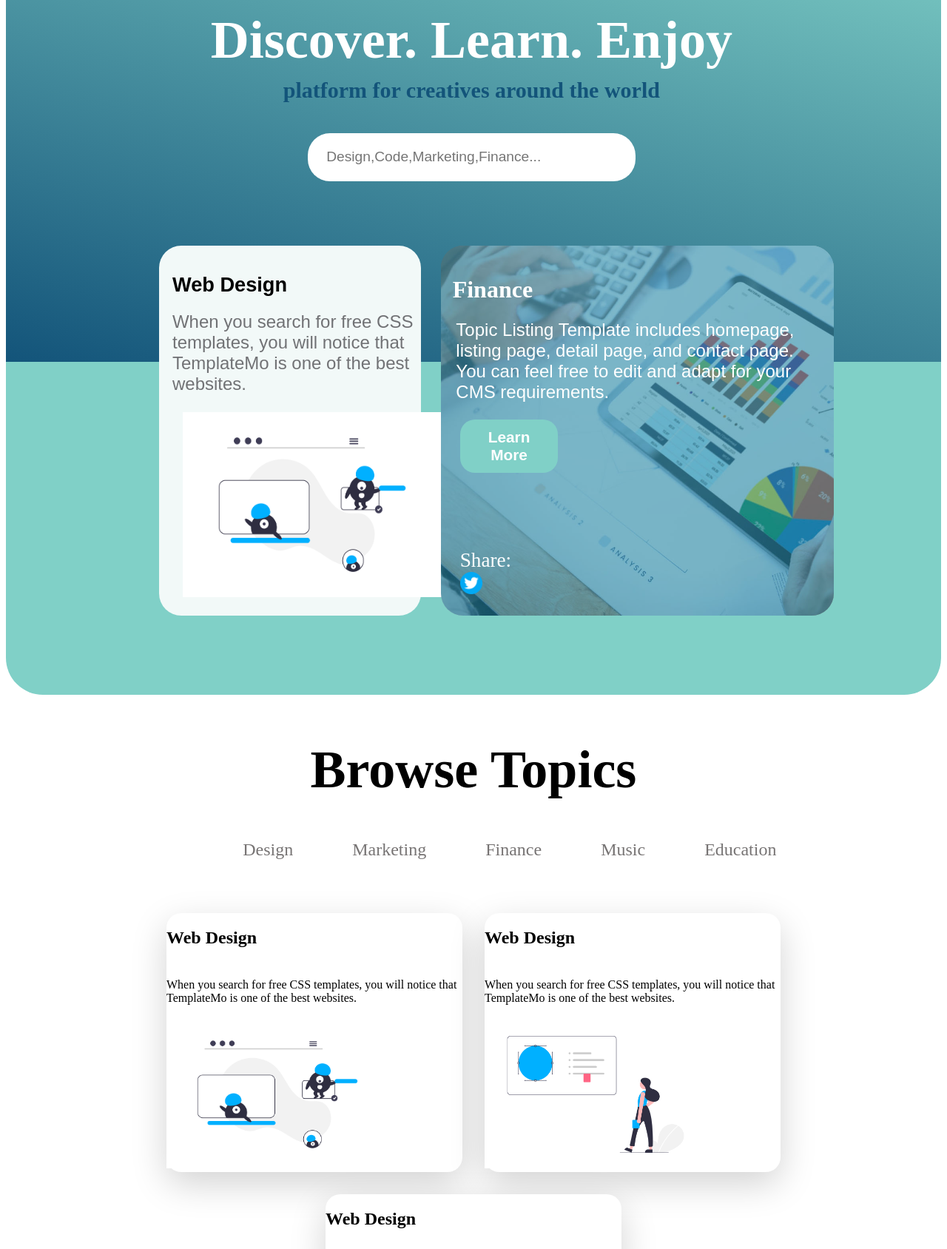
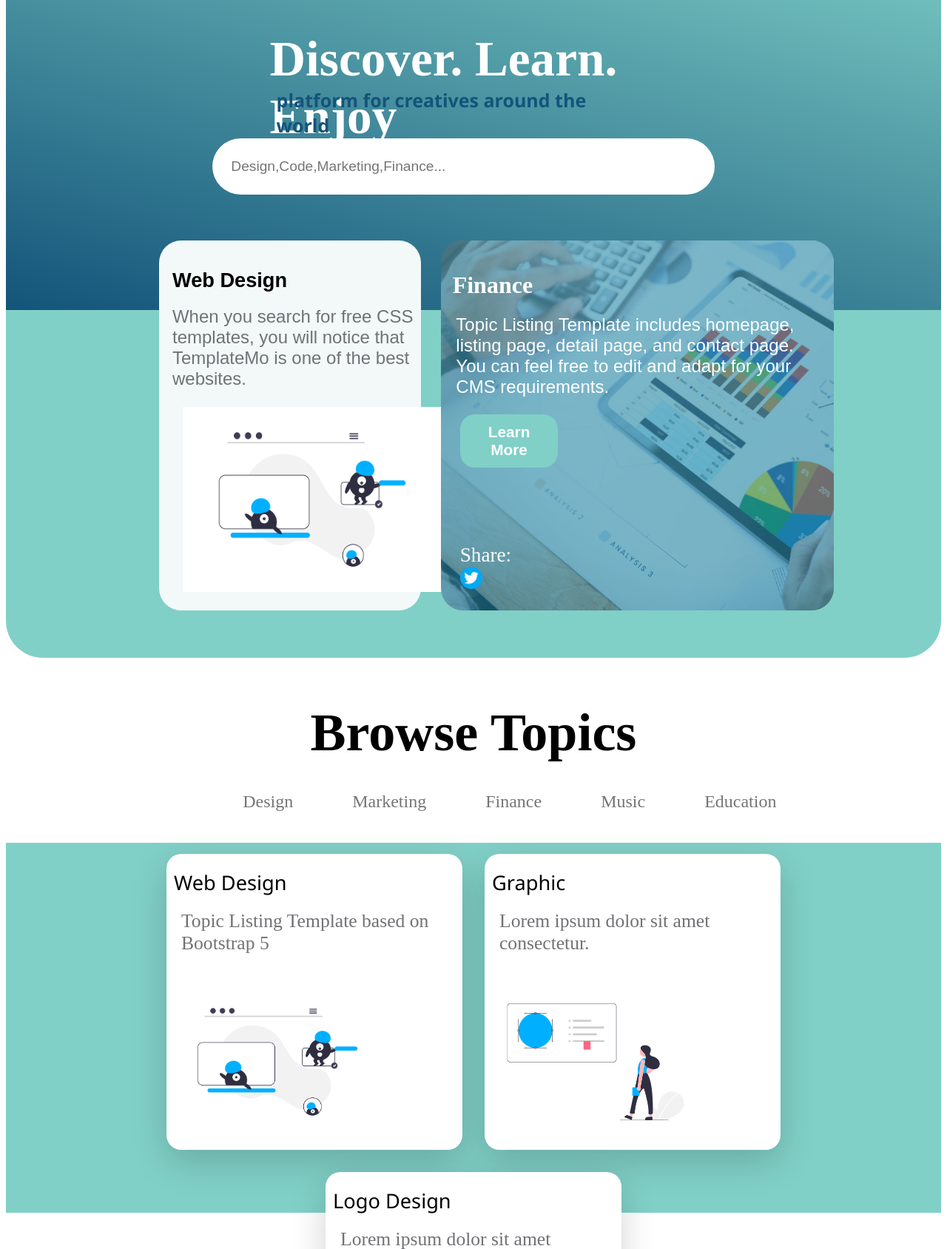
Before and after one commit to SURYA-200346/Design-web, a plain HTML site: page index.html in a window 1280 px wide. Shown: the part 139-1827 px from the top of the page at 74% size. Drawn offline with Linux system fonts and the light colour scheme.

Commit message:
added some style

```diff
--- a/index.css
+++ b/index.css
@@ -1,19 +1,16 @@
-/* body{
-    margin: 0;
-    padding: 0;
+/* html {
+  scroll-behavior: smooth;
 } */
 .navbar {
     /* background-color: #80d0c7; */
-    position: fixed;
+    /* position: fixed; */
     min-width: 100%;
     display: flex;
     flex-wrap: wrap;
     flex-direction: row;
     justify-content: flex-start;
     border-bottom: 1px solid rgba(128, 208, 199, 0.563);
-    /* float: right; */
-    /* background-color: #80d0c7; */
-z-index: 2;
+    z-index: 2;
 }
 
 .icon {
@@ -46,6 +43,7 @@ z-index: 2;
     font-size: 16px;
 
 }
+
 .navbar li a:hover {
     color: #13547a;
     transition-duration: 0.5s;
@@ -82,17 +80,17 @@ z-index: 2;
     transition-duration: 0.5s;
 }
 
-.section-1 {
+#section-1 {
     background-image: linear-gradient(15deg, #13547a 0%, #80d0c7 100%);
     width: 100%;
-    height: 620px;
+    height: 550px;
     position: relative;
 }
 
 .container {
-    position: absolute;
-    width: 70%;
-    /* height: 400px; */
+    position: relative;
+    max-width: 70%;
+    height: 100px;
     display: flex;
     flex-wrap: wrap;
     justify-content: center;
@@ -104,26 +102,32 @@ z-index: 2;
 }
 
 .container h1 {
-
+   position: absolute;
+   top:-35%;
+     width: 70%;
+     right: 30%;
     margin: 0;
-    font-size: 4.5em;
+    font-size: 4.2em;
     color: white;
 }
 
 .container h2 {
-    /* position: absolute; */
+    position: absolute;
     color: #13547a;
-    font-size: 30px;
+    font-family: 'Segoe UI', Tahoma, Geneva, Verdana, sans-serif;
+    font-size: 25px;
     margin: 1%;
-    top: 36%;
-    left: 30%;
+    top: 22%;
+    right: 47%;
 }
 
 .container form {
-    display: block;
+    position: absolute;
+    top: 60%;
+    right: 30%;
     margin: 0;
     padding: 2em;
-    width: 50%;
+    min-width: 75%;
     height: 100px;
 }
 
@@ -134,27 +138,29 @@ form input[type="search"] {
     font-size: 1.2em;
     margin: 0;
     width: 100%;
-    height: 65px;
-    border-radius: 30px;
+    height: 76px;
+    border-radius: 40px;
     border: none;
 }
 
-.section-2 {
+#section-2 {
     display: flex;
     flex-wrap: wrap;
     position: relative;
     width: 100%;
-    height: 450px;
+    height: 470px;
     background-color: #80d0c7;
     border-bottom-left-radius: 50px;
     border-bottom-right-radius: 50px;
+
+
 }
 
 .container-2 {
     display: flex;
     flex-wrap: wrap;
     position: absolute;
-    top: -35%;
+    top: -20%;
     left: 15%;
     width: 70%;
     height: 500px;
@@ -293,7 +299,7 @@ form input[type="search"] {
 
 .section-3 .container-3 {
     position: relative;
-    height: 400px;
+    height: 250px;
     /* width: 80%; */
     padding-top: 0;
     margin-bottom: 0;
@@ -308,7 +314,7 @@ form input[type="search"] {
     width: 60%;
     height: auto;
     /* padding: 20px; */
-    top: 45%;
+    top: 22%;
     right: 60%;
     left: 19%;
     list-style-type: none;
@@ -327,23 +333,56 @@ form input[type="search"] {
 
 .card-container {
     width: 100%;
+    height: 500px;
     display: flex;
     flex-wrap: wrap;
     box-sizing: border-box;
     justify-content: center;
-    position: absolute;
-    top: 70%;
-    /* background-color: #80d0c7; */
+    position: relative;
+    top: 100%;
+    background-color: #80d0c7;
 }
 
 .container-card {
+    /* position:absolute; */
+    box-sizing: border-box;
     display: flex;
     flex-wrap: wrap;
-    justify-content: flex-start;
     margin: 15px;
     width: 400px;
-    height: 350px;
+    height: 400px;
     background-color: rgb(255, 255, 255);
     border-radius: 20px;
-    box-shadow: 0 1rem 3rem rgba(0, 0, 0, .175) ;
+    box-shadow: 0 1rem 3rem rgba(0, 0, 0, .175);
 }
+.container-card h2 {
+   font-family: 'Segoe UI', Tahoma, Geneva, Verdana, sans-serif;
+   font-size: 1.7em;
+    top:10%;
+    margin: 0 10px;
+    margin-top: 20px;
+    font-weight: 500;
+}
+.container-card p {
+    margin-top: 0;
+    top:20%;
+    color: #717275;
+    padding-left: 20px;
+    font-size: 1.6em;
+}
+/* section-4 */
+
+#section-4{
+    width: 100%;
+    height: 500px;
+    margin-top: 80px;
+    display: flex;
+    border: 3px solid black;
+    justify-content: center;
+    background-color: #930fd0;
+}
+#section-4 h2{
+    padding-top: 60px;
+    color: white;
+    font-size: 3em;
+}
--- a/index.html
+++ b/index.html
@@ -10,7 +10,7 @@
 
 <body>
     <main>
-        <section class="section-1">
+        <section id="section-1">
             <nav class="navbar">
                 <div class="icon">
                     <!-- <i>"\f155"</i> -->
@@ -18,7 +18,7 @@
                 </div>
                 <div>
                     <ul>
-                        <li><a href="">HOME</a></li>
+                        <li><a href="#section-1">HOME</a></li>
                         <li><a href="">BROWSE TOPICS</a></li>
                         <li><a href="">HOW IT WORKS</a></li>
                         <li><a href="">FAQS</a></li>
@@ -51,7 +51,7 @@
                 </form>
             </div>
         </section>
-        <section class="section-2">
+        <section id="section-2">
             <div class="container-2">
                 <div class="card">
                     <h2>Web Design</h2>
@@ -91,25 +91,29 @@
                 <div class="container-card">
                     <h2>Web Design</h2>
                     <p>
-                        When you search for free CSS templates, you will notice that TemplateMo is one of the best
-                        websites.</p>
+
+                        Topic Listing Template based on Bootstrap 5</p>
                     <img src="images/undraw_Remote_design_team_re_urdx.png" alt="" width="300px" height="200px">
                 </div>
                 <div class="container-card">
-                    <h2>Web Design</h2>
+                    <h2>Graphic</h2>
                     <p>
-                        When you search for free CSS templates, you will notice that TemplateMo is one of the best
-                        websites.</p>
-                         <img src="images/undraw_Redesign_feedback_re_jvm0.png" alt="" width="300px" height="200px">
+                        Lorem ipsum dolor sit amet consectetur.</p>
+                    <img src="images/undraw_Redesign_feedback_re_jvm0.png" alt="" width="300px" height="200px">
                 </div>
                 <div class="container-card">
-                    <h2>Web Design</h2>
-                    <p>
-                        When you search for free CSS templates, you will notice that TemplateMo is one of the best
-                        websites.</p>
-                         <img src="images/colleagues-working-cozy-office-medium-shot.png" alt="" width="300px" height="200px">
+                    <h2>Logo Design</h2>
+                    <p>Lorem ipsum dolor sit amet consectetur.</p>
+                    <img src="images/colleagues-working-cozy-office-medium-shot.png" alt="" width="300px"
+                        height="200px">
                 </div>
             </div>
+        </section>
+        <section id="section-4">
+          <h2>How dose it Work?</h2>
+          <div class="section-4-contanier">
+            dgkjngkj
+          </div>
         </section>
     </main>
 </body>
```
